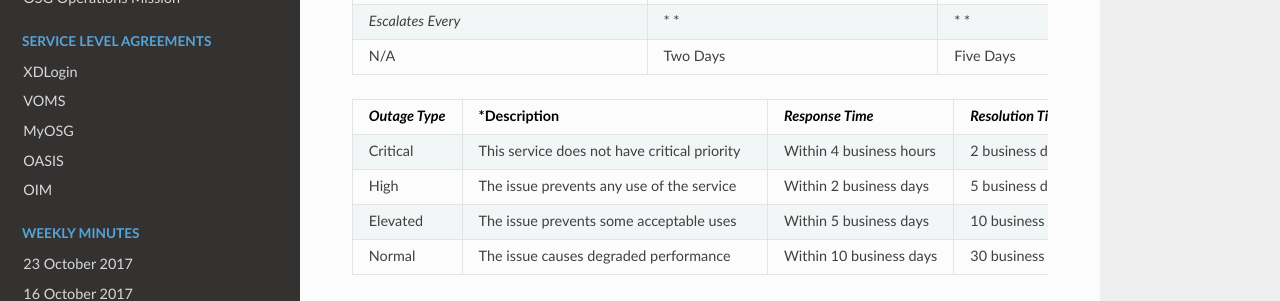
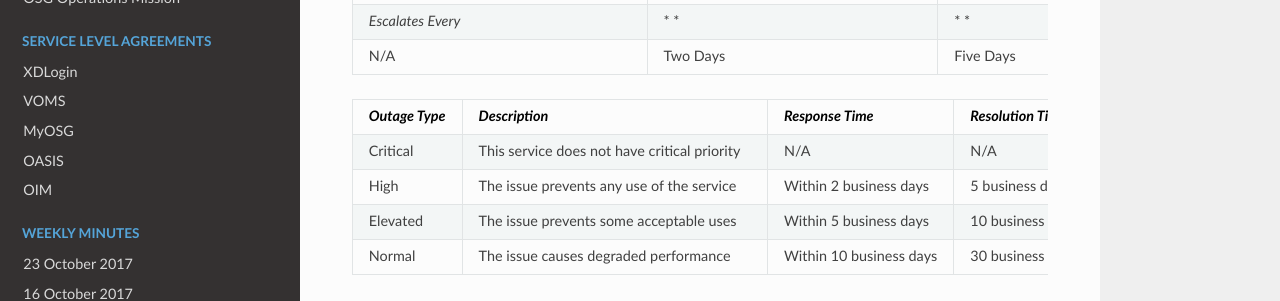
Before and after one commit to osg-htc/operations, an MkDocs documentation site: the page built from docs/SLA/event.md, in a window 1280 px wide and 900 px high, scrolled down 1286 px. Shown: the part 151-452 px from the top of the window. Built offline with MkDocs 1.6.1, drawn with Linux system fonts in a browser that asks for light colours; nearby versions of some CDN libraries; old or Windows-style settings are respelled for this version of MkDocs.

Commit message:
Update event.md

```diff
--- a/docs/SLA/event.md
+++ b/docs/SLA/event.md
@@ -44,9 +44,9 @@ This section deals with unplanned outages. Please see [Requests for Service Enha
 | *Escalates Every* | * * | * * | * * |
 | N/A | Two Days | Five Days | Ten Days |
 
-| *Outage Type* | *Description | *Response Time* | *Resolution Time* | *Escalation Rate* |
+| *Outage Type* | *Description* | *Response Time*  | *Resolution Time* | *Escalation Rate*  |
 | -------- | -------------------------------------------- | ----------------------- | ---------------- | ---------------- |
-| Critical | This service does not have critical priority | Within 4 business hours | 2 business days  | 2 business days  |
+| Critical | This service does not have critical priority | N/A                     | N/A              | N/A  |
 | High     | The issue prevents any use of the service    | Within 2 business days  | 5 business days  | 5 business days  |
 | Elevated | The issue prevents some acceptable uses      | Within 5 business days  | 10 business days | 10 business days |
 | Normal   | The issue causes degraded performance        | Within 10 business days | 30 business days | 30 business days |
```
